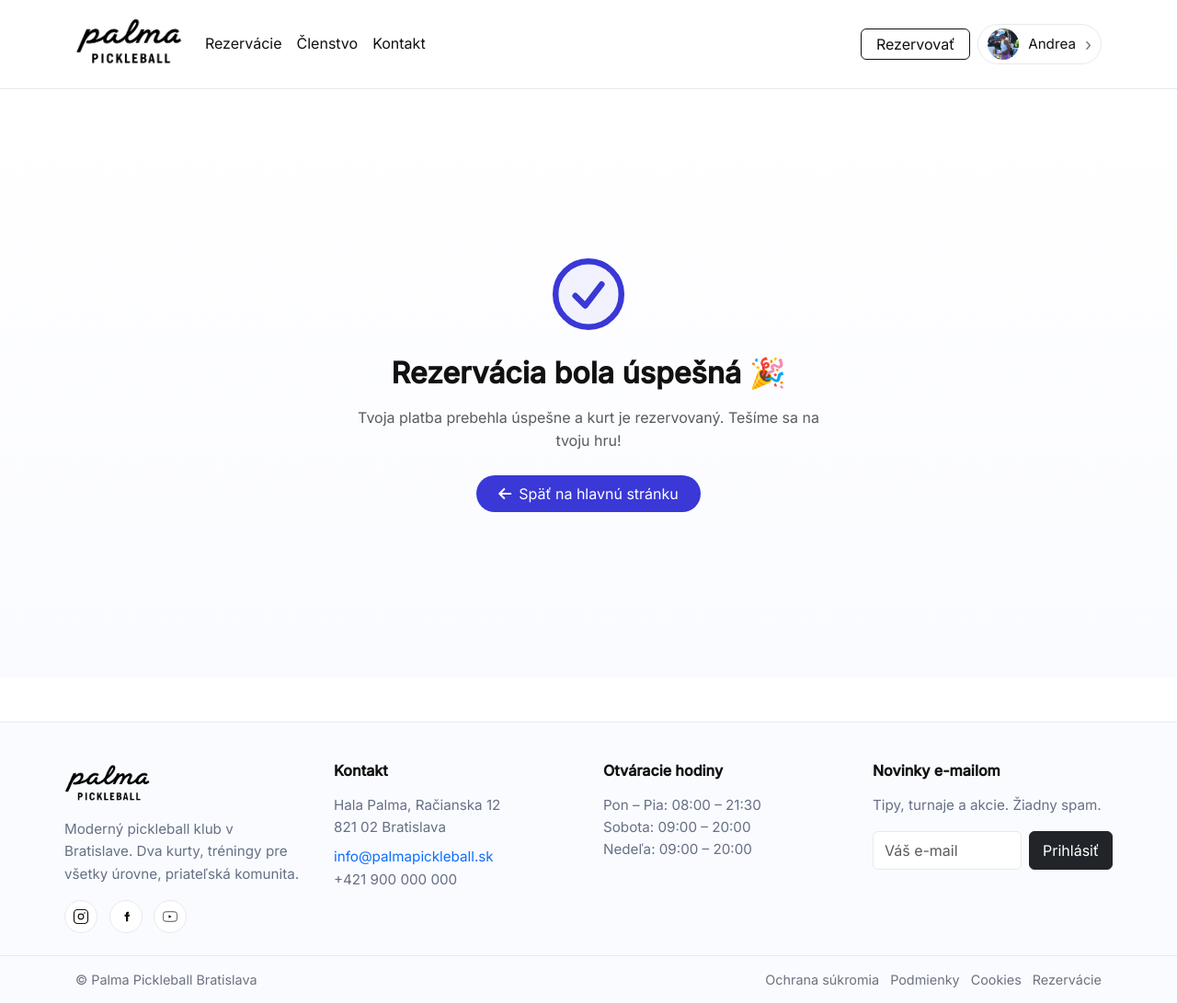
After one commit to andreakollova/palmapickleball, a Flask app: page /rezervacia-uspesna in a window 1280 px wide. The commit adds this page. Shown: the whole page at 92% size. Run offline with Flask 3, Linux system fonts and the light colour scheme.

Commit message:
test api keys a success page

```diff
--- a/app.py
+++ b/app.py
@@ -316,12 +316,24 @@ def create_payment_intent():
         return jsonify({"error": str(e)}), 500
 
 
-# =========================
-# Simple success page
-# =========================
 @app.get("/payment-success")
 def payment_success():
     return render_template("payment_success.html")
+@app.route("/rezervacia-uspesna")
+def rezervacia_uspesna():
+    # optional query parameters passed from checkout
+    date = request.args.get("date")
+    time = request.args.get("time")
+    court = request.args.get("court")
+    total = request.args.get("total")
+
+    return render_template(
+        "rezervacia_uspesna.html",
+        date=date,
+        time=time,
+        court=court,
+        total=total
+    )
 
 @app.post("/api/release")
 def api_release():
--- /dev/null
+++ b/templates/rezervacia_uspesna.html
@@ -0,0 +1,70 @@
+{% extends "base.html" %}
+
+{% block content %}
+<section class="success-page d-flex flex-column align-items-center justify-content-center text-center py-5">
+  <div class="container" style="max-width: 560px;">
+    <div class="checkmark mb-4">
+      <svg xmlns="http://www.w3.org/2000/svg" width="96" height="96" fill="none" viewBox="0 0 24 24" stroke="#3a38d6" stroke-width="1.8">
+        <circle cx="12" cy="12" r="10" stroke="#3a38d6" stroke-width="1.8" fill="rgba(58,56,214,0.06)"/>
+        <path stroke-linecap="round" stroke-linejoin="round" d="M8 12.5l3 3 5-6.5" />
+      </svg>
+    </div>
+
+    <h2 class="fw-bold mb-3">Rezervácia bola úspešná 🎉</h2>
+    <p class="text-muted mb-4">
+      Tvoja platba prebehla úspešne a kurt je rezervovaný. Tešíme sa na tvoju hru!
+    </p>
+
+    {% if date and time and court %}
+    <div class="summary-card text-start mx-auto p-4 mb-4">
+      <div class="d-flex justify-content-between mb-2">
+        <span class="text-muted">Kurt</span>
+        <strong>{{ court }}</strong>
+      </div>
+      <div class="d-flex justify-content-between mb-2">
+        <span class="text-muted">Dátum</span>
+        <strong>{{ date }}</strong>
+      </div>
+      <div class="d-flex justify-content-between mb-2">
+        <span class="text-muted">Čas</span>
+        <strong>{{ time }}</strong>
+      </div>
+      {% if total %}
+      <div class="d-flex justify-content-between border-top pt-2">
+        <span class="text-muted">Suma</span>
+        <strong class="text-accent">{{ total }}</strong>
+      </div>
+      {% endif %}
+    </div>
+    {% endif %}
+
+    <a href="/" class="btn btn-accent px-4 py-2 rounded-pill d-inline-flex align-items-center gap-2">
+      <i class="fa-solid fa-arrow-left"></i> Späť na hlavnú stránku
+    </a>
+  </div>
+</section>
+
+<style>
+.success-page {
+  min-height: 80vh;
+  background: linear-gradient(180deg,#ffffff 0%,#fafbff 100%);
+}
+.checkmark svg {
+  width: 86px; height: 86px;
+}
+.summary-card {
+  background:#fff;
+  border:1px solid #e9ecf3;
+  border-radius:14px;
+  box-shadow:0 2px 8px rgba(0,0,0,0.04);
+  max-width:400px;
+}
+.text-accent { color:#3a38d6; }
+.btn-accent {
+  background:#3a38d6; color:#fff; border:none;
+}
+.btn-accent:hover {
+  background:#312fd1; color:#fff;
+}
+</style>
+{% endblock %}
```
Also changed, not shown: templates/checkout.html (+60 -13 lines).
